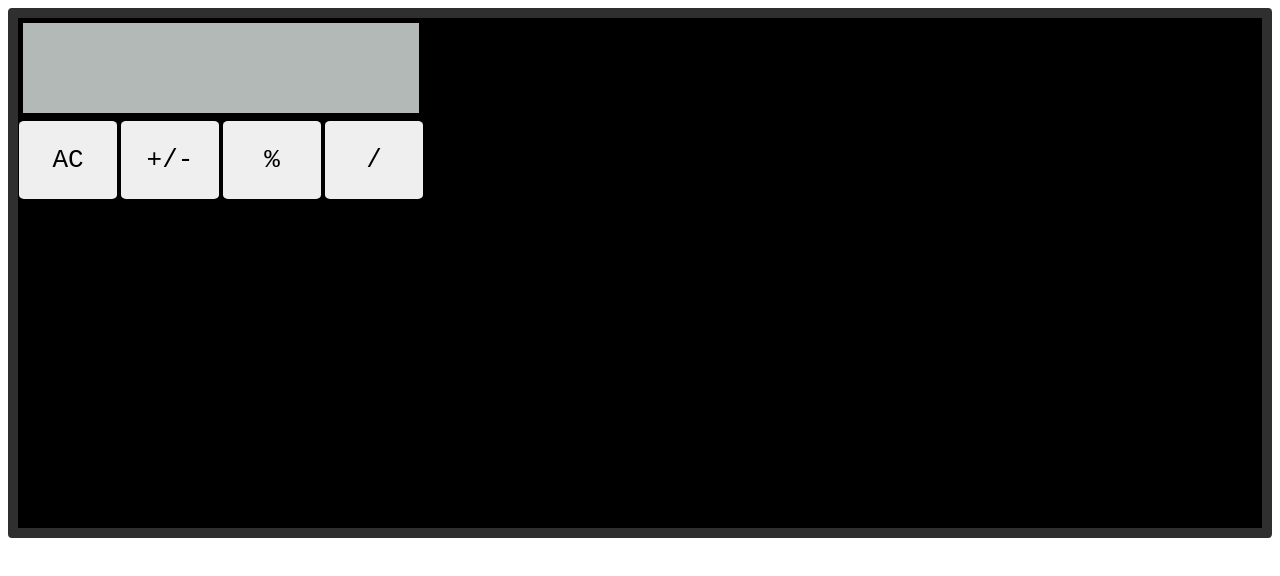
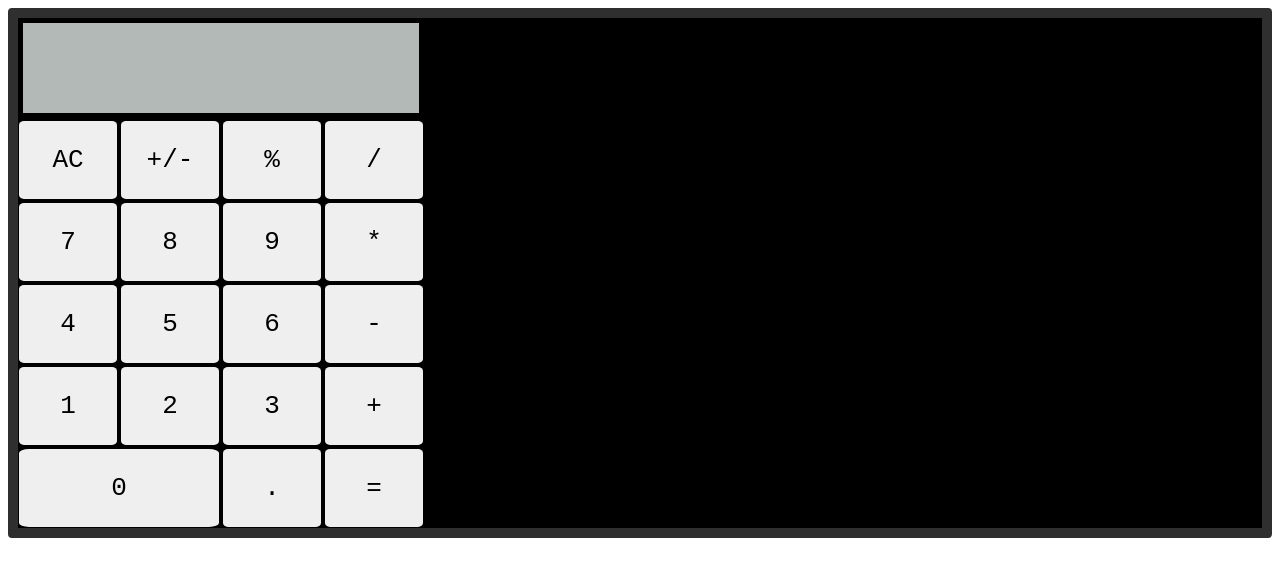
Before and after one commit to YusufBolden/calc-ya-later, a plain HTML site: page index.html in a window 1280 px wide. Drawn offline with Linux system fonts and the light colour scheme.

Commit message:
Add 0-9 keys, style for zero button span width

```diff
--- a/index.html
+++ b/index.html
@@ -1,5 +1,6 @@
 <!DOCTYPE html>
 <html lang="en">
+
 <head>
     <meta charset="UTF-8">
     <meta http-equiv="X-UA-Compatible" content="IE=edge">
@@ -7,6 +8,7 @@
     <link href="styles.css" rel="stylesheet" type="text/css" />
     <title>Calcyalater</title>
 </head>
+
 <body>
     <div id="container">
         <div id="display"></div>
@@ -14,6 +16,22 @@
         <button type="button" class="sign" value="sign" data-key="192">+/-</button>
         <button type="button" class="percent" value="percent" data-key="80">%</button>
         <button type="button" class="operator" value="/" data-key="68">/</button>
+        <button type="button" class="operand" value="7" data-key="55">7</button>
+        <button type="button" class="operand" value="8" data-key="56">8</button>
+        <button type="button" class="operand" value="9" data-key="57">9</button>
+        <button type="button" class="operator" value="*" data-key="88">*</button>
+        <button type="button" class="operand" value="4" data-key="52">4</button>
+        <button type="button" class="operand" value="5" data-key="53">5</button>
+        <button type="button" class="operand" value="6" data-key="54">6</button>
+        <button type="button" class="operator" value="-" data-key="173">-</button>
+        <button type="button" class="operand" value="1" data-key="49">1</button>
+        <button type="button" class="operand" value="2" data-key="50">2</button>
+        <button type="button" class="operand" value="3" data-key="51">3</button>
+        <button type="button" class="operator" value="+" data-key="61">+</button>
+        <button type="button" id="zero" class="operand" value="0" data-key="48">0</button>
+        <button type="button" class="decimal" value="." data-key="190">.</button>
+        <button type="button" class="equals" value="=" data-key="69">=</button>
     </div>
 </body>
+
 </html>
--- a/styles.css
+++ b/styles.css
@@ -31,3 +31,7 @@ button {
     font-family: monospace;
     color: black;
 }
+
+#zero {
+    grid-column: span 2;
+}
```
